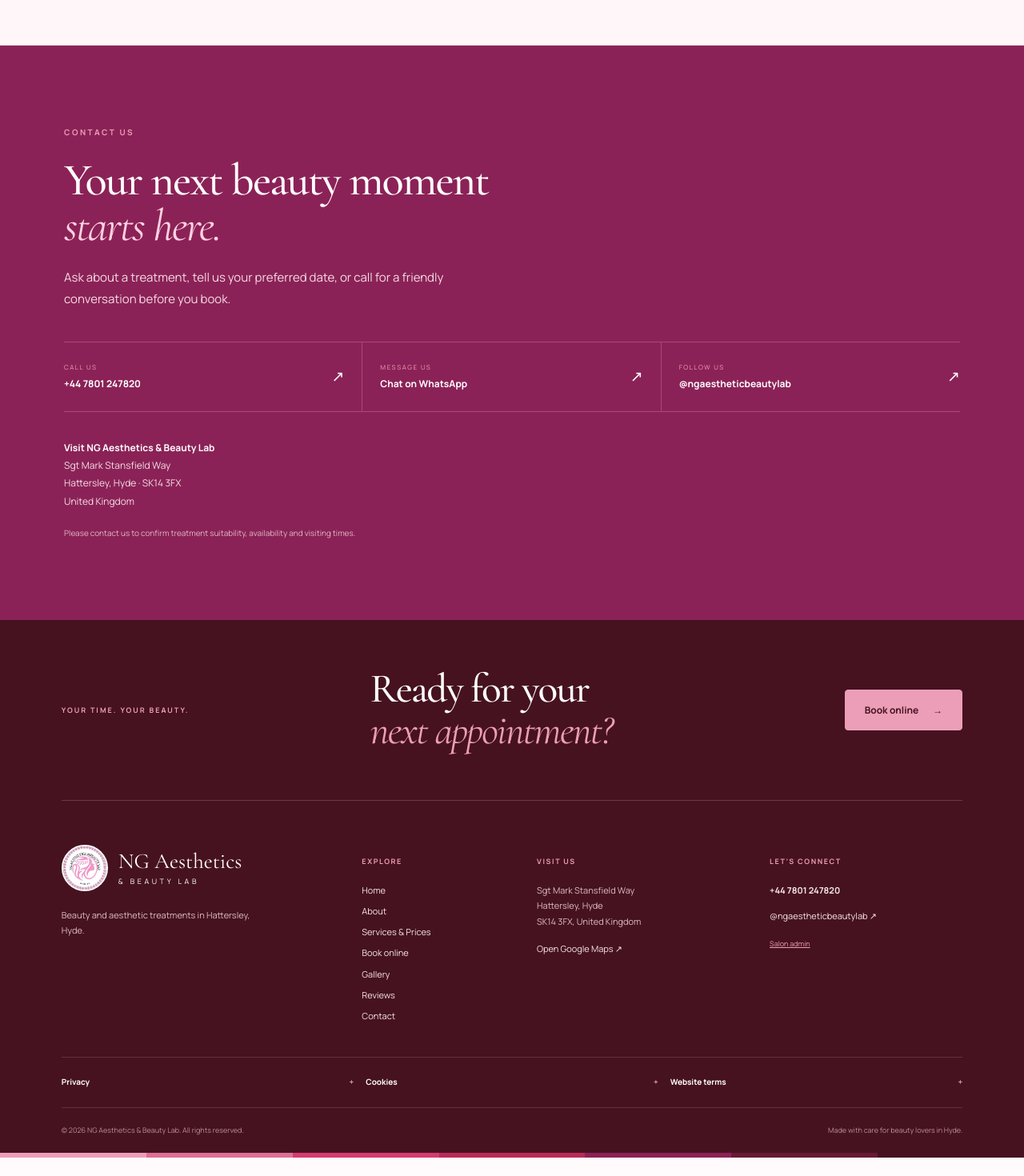
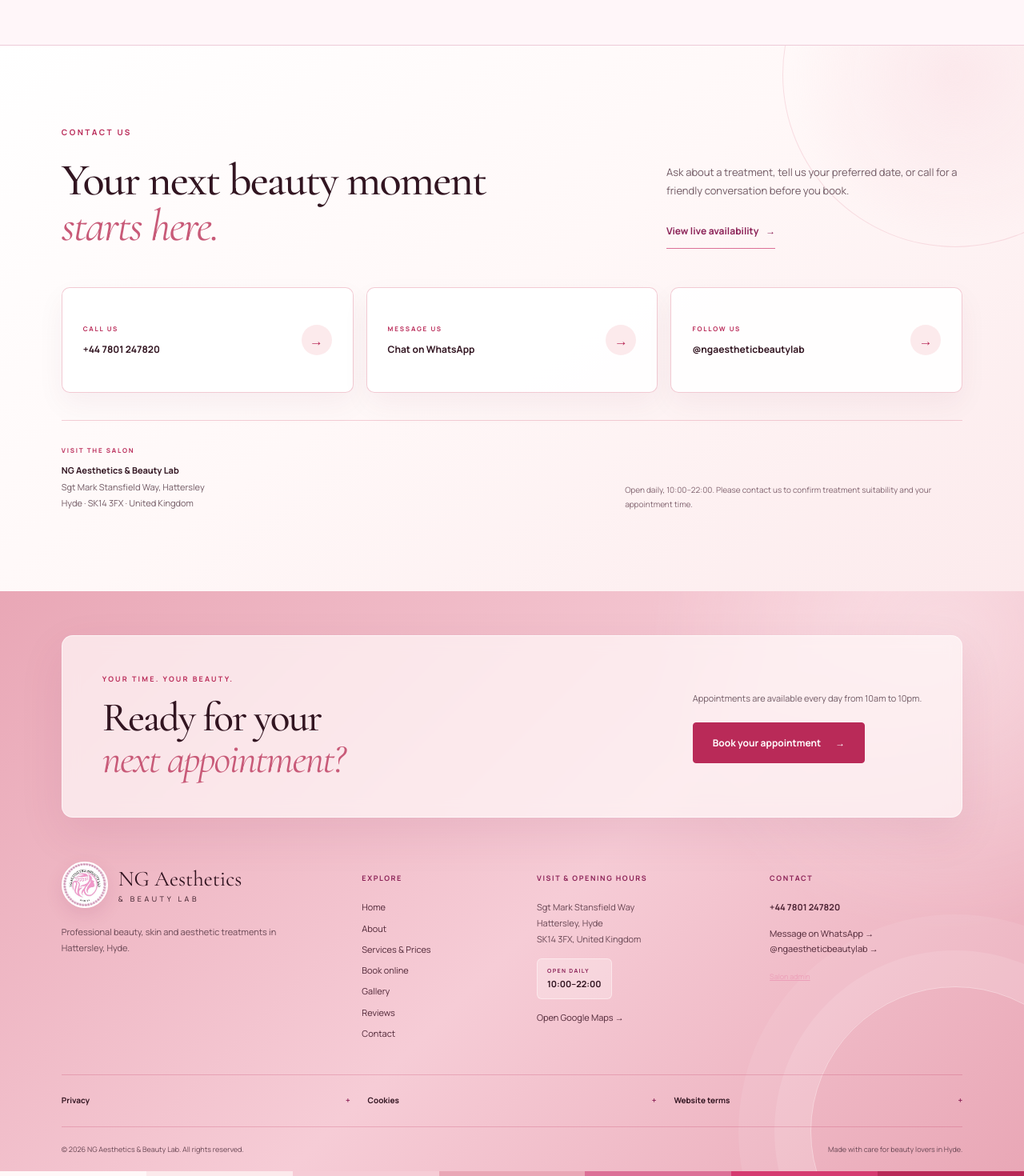
Before and after one commit to chandima131/NGAEsthatic-Beauty-Salon, a React (Vite) app: page / in a window 1280 px wide. Shown: the part 8673-10143 px from the top of the page at 80% size. Before the commit the page ends 10120 px from the top, so only its background shows below. Built offline with nearby package versions, Linux system fonts and the light colour scheme; no server answers.

Commit message:
Redesign contact and footer in pink

```diff
--- a/app/globals.css
+++ b/app/globals.css
@@ -188,52 +188,62 @@
 .review-capture-note{margin-top:10px;font-size:10px;text-align:center}
 .review-actions{justify-content:center}
 
-.contact-section{background:var(--rose-5);color:#fff}
-.contact-layout{display:block}
-.contact-copy{max-width:1120px;margin:0 auto}
-.contact-copy .eyebrow{color:var(--rose-1)}
-.contact-copy h2{color:#fff}
-.contact-copy h2 em{color:#FFD2E1}
-.contact-copy>p:not(.eyebrow):not(.contact-fineprint){max-width:540px;margin:23px 0;color:#F4DCE5}
-.contact-cards{display:grid;grid-template-columns:repeat(3,minmax(0,1fr));margin:40px 0 34px;border-block:1px solid #EC9EB84d}
-.contact-cards a{display:grid;grid-template-columns:1fr auto;gap:3px 20px;min-width:0;padding:24px 22px;border-right:1px solid #EC9EB84d}
-.contact-cards a:first-child{padding-left:0}
-.contact-cards a:last-child{padding-right:0;border-right:0}
-.contact-cards small{color:var(--rose-1);font-size:8px;letter-spacing:1.6px}
-.contact-cards strong{font-size:12px}
-.contact-cards span{grid-area:1/2/3;align-self:center;font-size:19px}
-.contact-copy address{margin-top:30px;color:#F5DDE6;font-size:12px;font-style:normal;line-height:1.85}
-.contact-copy address strong{color:#fff}
-.contact-fineprint{margin-top:20px;color:#DDB8C6;font-size:10px}
+.contact-section{position:relative;overflow:hidden;background:linear-gradient(145deg,#FFF 0%,#FFF8F8 48%,#FCEAEC 100%);color:var(--ink)}
+.contact-section::before{position:absolute;top:-180px;right:-130px;width:430px;height:430px;border:1px solid #E9A7B655;border-radius:50%;background:radial-gradient(circle,#F6CCD650 0,transparent 68%);content:"";pointer-events:none}
+.contact-layout{position:relative;z-index:1;display:block}
+.contact-copy{max-width:1180px;margin:0 auto}
+.contact-head{display:grid;grid-template-columns:minmax(0,1.15fr) minmax(280px,.65fr);align-items:end;gap:9%}
+.contact-head .eyebrow{color:var(--rose-4)}
+.contact-head h2{color:var(--ink)}
+.contact-head h2 em{color:#C85A78}
+.contact-intro>p{color:#715A64;font-size:13px}
+.contact-intro .text-link{margin-top:18px}
+.contact-cards{display:grid;grid-template-columns:repeat(3,minmax(0,1fr));gap:16px;margin:48px 0 34px}
+.contact-cards a{display:grid;min-width:0;min-height:132px;grid-template-columns:1fr auto;align-content:center;gap:8px 20px;padding:25px 26px;border:1px solid #E9A7B699;border-radius:10px;background:#FFFFFFE8;box-shadow:0 14px 35px #6919360d;transition:border-color .2s,box-shadow .2s,transform .2s}
+.contact-cards a:hover{border-color:#DC7097;box-shadow:0 18px 42px #B92A581a;transform:translateY(-3px)}
+.contact-cards small{color:#B92A58;font-size:8px;font-weight:700;letter-spacing:1.8px}
+.contact-cards strong{color:var(--ink);font-size:12px}
+.contact-cards span{display:grid;width:38px;height:38px;grid-area:1/2/3;align-self:center;place-items:center;border-radius:50%;background:#FCEAEC;color:#B92A58;font-size:17px}
+.contact-visit{display:grid;grid-template-columns:1fr minmax(280px,.7fr);align-items:end;gap:9%;padding-top:30px;border-top:1px solid #E9A7B688}
+.contact-copy address{margin:0;color:#715A64;font-size:11px;font-style:normal;line-height:1.85}
+.contact-copy address small{display:block;margin-bottom:7px;color:#B92A58;font-size:8px;font-weight:700;letter-spacing:1.8px}
+.contact-copy address strong{color:var(--ink)}
+.contact-fineprint{color:#80636F;font-size:10px}
 
-.footer{position:relative;overflow:hidden;padding:0 6% 18px;background:var(--rose-7);color:#fff}
-.footer-lead{display:grid;grid-template-columns:1fr 1.6fr auto;align-items:center;gap:40px;padding:60px 0;border-bottom:1px solid #EC9EB840}
-.footer-lead>p{color:var(--rose-1);font-size:9px;font-weight:700;letter-spacing:2px}
-.footer-lead h2{color:#fff;font-size:clamp(38px,4vw,56px)}
-.footer-lead h2 em{color:var(--rose-1)}
-.button-pale{border-color:var(--rose-1);background:var(--rose-1);color:var(--rose-7)}
-.button-pale:hover{border-color:#fff;background:#fff;color:var(--rose-7)}
-.footer-grid{display:grid;grid-template-columns:1.35fr .7fr 1fr 1fr;gap:50px;padding:55px 0 42px}
-.footer .brand img{border-color:#fff}
-.footer .brand>span{color:#fff}
-.footer-brand>p{max-width:245px;margin-top:20px;color:#DDBBC7;font-size:11px}
-.footer h3{margin:14px 0 20px;color:var(--rose-1);font:700 9px 'Manrope',sans-serif;letter-spacing:1.6px;text-transform:uppercase}
+.footer{position:relative;overflow:hidden;padding:1px 6% 18px;background:radial-gradient(circle at 92% 8%,#FFF8F866 0,transparent 27%),linear-gradient(135deg,#E9A7B6 0%,#F6CCD6 54%,#E9A7B6 100%);color:var(--ink)}
+.footer::before{position:absolute;right:-95px;bottom:-125px;width:360px;height:360px;border:1px solid #FFF8F877;border-radius:50%;box-shadow:0 0 0 45px #FFF8F81c,0 0 0 90px #FFF8F814;content:"";pointer-events:none}
+.footer-lead{position:relative;display:grid;grid-template-columns:1.15fr .85fr;align-items:center;gap:70px;margin:54px 0 0;padding:46px 50px;border:1px solid #FFFFFF99;border-radius:14px;background:#FFF8F8B8;box-shadow:0 20px 55px #8B225718;backdrop-filter:blur(10px)}
+.footer-kicker{margin-bottom:14px;color:#B92A58;font-size:9px;font-weight:700;letter-spacing:2.2px}
+.footer-lead h2{color:var(--ink);font-size:clamp(38px,4vw,56px)}
+.footer-lead h2 em{color:#C85A78}
+.footer-lead-action{justify-self:end;max-width:360px}
+.footer-lead-action p{margin-bottom:20px;color:#715A64;font-size:11px}
+.button-pale{border-color:#B92A58;background:#B92A58;color:#fff}
+.button-pale:hover{border-color:#A72D58;background:#A72D58;color:#fff}
+.footer-grid{position:relative;display:grid;grid-template-columns:1.35fr .7fr 1fr 1fr;gap:50px;padding:55px 0 42px}
+.footer .brand img{border-color:#fff;box-shadow:0 8px 22px #8B22571f}
+.footer .brand>span{color:var(--ink)}
+.footer-brand>p{max-width:270px;margin-top:20px;color:#694754;font-size:11px}
+.footer h3{margin:14px 0 20px;color:#8B2257;font:700 9px 'Manrope',sans-serif;letter-spacing:1.6px;text-transform:uppercase}
 .footer-links{display:flex;align-items:flex-start;flex-direction:column;gap:7px}
-.footer-grid a:not(.brand){display:block;color:#F6E4EA;font-size:11px}
-.footer-grid a:not(.brand):hover{color:var(--rose-1)}
-.footer-grid address{margin-bottom:14px;color:#DDBBC7;font-size:11px;font-style:normal;line-height:1.8}
+.footer-grid a:not(.brand){display:block;color:#4F2636;font-size:11px}
+.footer-grid a:not(.brand):hover{color:#fff}
+.footer-grid address{margin-bottom:14px;color:#694754;font-size:11px;font-style:normal;line-height:1.8}
 .footer-phone{margin-bottom:13px;font-weight:700}
-.footer-info{display:grid;grid-template-columns:repeat(3,1fr);gap:15px;padding:22px 0;border-block:1px solid #EC9EB833}
+.footer-hours{display:grid;width:max-content;margin:0 0 13px;padding:9px 12px;border:1px solid #FFF8F888;border-radius:6px;background:#FFF8F84d}
+.footer-hours span{color:#8B2257;font-size:7px;font-weight:700;letter-spacing:1.4px}
+.footer-hours strong{color:var(--ink);font-size:11px}
+.footer-info{position:relative;display:grid;grid-template-columns:repeat(3,1fr);gap:22px;padding:23px 0;border-block:1px solid #B92A5838}
 .footer-info details{min-width:0}
-.footer-info summary{cursor:pointer;list-style:none;color:#fff;font-size:10px;font-weight:700}
+.footer-info summary{cursor:pointer;list-style:none;color:var(--ink);font-size:10px;font-weight:700}
 .footer-info summary::-webkit-details-marker{display:none}
-.footer-info summary:after{content:'+';float:right;color:var(--rose-1)}
-.footer-info details[open] summary:after{content:'−'}
-.footer-info p{padding-top:13px;color:#DDBBC7;font-size:9px;line-height:1.7}
-.footer-bottom{display:flex;justify-content:space-between;gap:20px;padding:20px 0 8px}
-.footer-bottom p{color:#B98C9D;font-size:9px}
+.footer-info summary:after{content:'+';float:right;color:#8B2257}
+.footer-info details[open] summary:after{content:'-'}
+.footer-info p{padding-top:13px;color:#694754;font-size:9px;line-height:1.7}
+.footer-bottom{position:relative;display:flex;justify-content:space-between;gap:20px;padding:20px 0 8px}
+.footer-bottom p{color:#694754;font-size:9px}
 .shade-strip{position:absolute;right:0;bottom:0;left:0;display:grid;height:6px;grid-template-columns:repeat(7,1fr)}
-.shade-strip i:nth-child(1){background:var(--rose-1)}.shade-strip i:nth-child(2){background:var(--rose-2)}.shade-strip i:nth-child(3){background:var(--rose-3)}.shade-strip i:nth-child(4){background:var(--rose-4)}.shade-strip i:nth-child(5){background:var(--rose-5)}.shade-strip i:nth-child(6){background:var(--rose-6)}.shade-strip i:nth-child(7){background:var(--rose-7)}
+.shade-strip i:nth-child(1){background:#FFF8F8}.shade-strip i:nth-child(2){background:#FCEAEC}.shade-strip i:nth-child(3){background:#F6CCD6}.shade-strip i:nth-child(4){background:#E9A7B6}.shade-strip i:nth-child(5){background:#DC7097}.shade-strip i:nth-child(6){background:#D53B70}.shade-strip i:nth-child(7){background:#B92A58}
 .whatsapp-float{position:fixed;right:18px;bottom:18px;z-index:25;display:flex;min-height:48px;align-items:center;gap:9px;padding:9px 16px;border:1px solid #DCE7E1;border-radius:28px;background:#fff;color:#195940;font-size:10px;font-weight:700;box-shadow:0 8px 28px #46121f29}
 .not-found{min-height:70vh;padding:100px 6%;text-align:center}
 .not-found>p:not(.eyebrow){margin:24px 0}
@@ -241,7 +251,7 @@
 @media(max-width:1100px){
   .nav{gap:14px}.nav>a:not(.button){font-size:10px}.hero-copy{padding-left:6%}
   .price-category summary{font-size:25px}.footer-grid{grid-template-columns:1fr 1fr}
-  .footer-lead{grid-template-columns:1fr 1.6fr}.footer-lead .button{grid-column:2;justify-self:start}
+  .footer-lead{grid-template-columns:1.05fr .95fr;gap:42px}
 }
 @media(max-width:900px){
   html{scroll-padding-top:104px}section[id]{scroll-margin-top:104px}
@@ -272,11 +282,9 @@
   .treatment-gallery-card figcaption{padding:14px 16px}.gallery-note{font-size:9px}
   .location-section{padding:55px 6%}.location-layout{grid-template-columns:1fr}.location-copy{padding:40px 28px}.location-copy h2{font-size:47px}.location-map,.location-map iframe{height:390px;min-height:390px}
   .review-track{grid-auto-columns:100%}.google-reviews .section{padding-block:70px}.google-review-card{padding:22px}.review-actions{align-items:stretch;flex-direction:column}.review-actions .button{width:100%}
-  .contact-cards{grid-template-columns:1fr}
-  .contact-cards a,.contact-cards a:first-child,.contact-cards a:last-child{padding:18px 0;border-right:0;border-bottom:1px solid #EC9EB84d}
-  .contact-cards a:last-child{border-bottom:0}
-  .footer{padding-inline:6%}.footer-lead{grid-template-columns:1fr;gap:18px;padding:48px 0}.footer-lead .button{grid-column:auto;justify-self:start}
-  .footer-grid{grid-template-columns:1fr 1fr;gap:30px 22px;padding:40px 0}.footer-brand{grid-column:1/-1}.footer-info{grid-template-columns:1fr;gap:0}.footer-info details{padding:13px 0;border-bottom:1px solid #EC9EB822}.footer-info details:last-child{border:0}
+  .contact-head,.contact-visit{grid-template-columns:1fr;gap:22px}.contact-cards{grid-template-columns:1fr;gap:11px;margin-block:35px}.contact-cards a{min-height:105px;padding:20px}.contact-fineprint{max-width:500px}
+  .footer{padding-inline:6%}.footer-lead{grid-template-columns:1fr;gap:24px;margin-top:34px;padding:32px 25px}.footer-lead-action{justify-self:start}.footer-lead-action p{margin-bottom:16px}
+  .footer-grid{grid-template-columns:1fr;gap:30px;padding:40px 0}.footer-brand{grid-column:auto}.footer-info{grid-template-columns:1fr;gap:0}.footer-info details{padding:13px 0;border-bottom:1px solid #B92A5838}.footer-info details:last-child{border:0}
   .footer-bottom{align-items:flex-start;flex-direction:column;gap:6px;padding-bottom:28px}.whatsapp-float{right:11px;bottom:11px}
 }
 @media(prefers-reduced-motion:reduce){html{scroll-behavior:auto}*,*::before,*::after{animation:none!important;scroll-behavior:auto!important;transition:none!important}}
--- a/app/page.tsx
+++ b/app/page.tsx
@@ -63,16 +63,25 @@
     <section className="contact-section" id="contact" aria-labelledby="contact-title">
       <div className="section contact-layout">
         <div className="contact-copy">
-          <p className="eyebrow">CONTACT US</p>
-          <h2 id="contact-title">Your next beauty moment<br/><em>starts here.</em></h2>
-          <p>Ask about a treatment, tell us your preferred date, or call for a friendly conversation before you book.</p>
+          <div className="contact-head">
+            <div>
+              <p className="eyebrow">CONTACT US</p>
+              <h2 id="contact-title">Your next beauty moment<br/><em>starts here.</em></h2>
+            </div>
+            <div className="contact-intro">
+              <p>Ask about a treatment, tell us your preferred date, or call for a friendly conversation before you book.</p>
+              <a className="text-link" href="#booking">View live availability <span aria-hidden="true">&rarr;</span></a>
+            </div>
+          </div>
           <div className="contact-cards">
-            <a href={business.telephone}><small>CALL US</small><strong>{business.phone}</strong><span aria-hidden="true">↗</span></a>
-            <a href={bookingUrl()}><small>MESSAGE US</small><strong>Chat on WhatsApp</strong><span aria-hidden="true">↗</span></a>
-            <a href={business.instagram} target="_blank" rel="noopener noreferrer"><small>FOLLOW US</small><strong>{business.instagramHandle}</strong><span aria-hidden="true">↗</span></a>
+            <a href={business.telephone}><small>CALL US</small><strong>{business.phone}</strong><span aria-hidden="true">&rarr;</span></a>
+            <a href={bookingUrl()}><small>MESSAGE US</small><strong>Chat on WhatsApp</strong><span aria-hidden="true">&rarr;</span></a>
+            <a href={business.instagram} target="_blank" rel="noopener noreferrer"><small>FOLLOW US</small><strong>{business.instagramHandle}</strong><span aria-hidden="true">&rarr;</span></a>
           </div>
-          <address><strong>Visit NG Aesthetics & Beauty Lab</strong><br/>Sgt Mark Stansfield Way<br/>Hattersley, Hyde · SK14 3FX<br/>United Kingdom</address>
-          <p className="contact-fineprint">Please contact us to confirm treatment suitability, availability and visiting times.</p>
+          <div className="contact-visit">
+            <address><small>VISIT THE SALON</small><strong>NG Aesthetics &amp; Beauty Lab</strong><br/>Sgt Mark Stansfield Way, Hattersley<br/>Hyde &middot; SK14 3FX &middot; United Kingdom</address>
+            <p className="contact-fineprint">Open daily, 10:00&ndash;22:00. Please contact us to confirm treatment suitability and your appointment time.</p>
+          </div>
         </div>
       </div>
     </section>
--- a/components/Site.tsx
+++ b/components/Site.tsx
@@ -46,19 +46,22 @@
 export function Footer() {
   const footerLinks = [['Home','/#home'],['About','/#about'],['Services & Prices','/#services'],['Book online','/#booking'],['Gallery','/#gallery'],['Reviews','/#reviews'],['Contact','/#contact']];
   return <><footer className="footer">
-    <div className="footer-lead"><p>YOUR TIME. YOUR BEAUTY.</p><h2>Ready for your<br/><em>next appointment?</em></h2><a className="button button-pale" href="/#booking">Book online <span aria-hidden="true">→</span></a></div>
+    <div className="footer-lead">
+      <div><p className="footer-kicker">YOUR TIME. YOUR BEAUTY.</p><h2>Ready for your<br/><em>next appointment?</em></h2></div>
+      <div className="footer-lead-action"><p>Appointments are available every day from 10am to 10pm.</p><a className="button button-pale" href="/#booking">Book your appointment <span aria-hidden="true">&rarr;</span></a></div>
+    </div>
     <div className="footer-grid">
-      <div className="footer-brand"><a href="/" className="brand"><img src="/images/logo.jpg" width="68" height="68" alt="NG Aesthetics & Beauty Lab logo"/><span>NG Aesthetics<small>& BEAUTY LAB</small></span></a><p>Beauty and aesthetic treatments in Hattersley, Hyde.</p></div>
+      <div className="footer-brand"><a href="/" className="brand"><img src="/images/logo.jpg" width="68" height="68" alt="NG Aesthetics & Beauty Lab logo"/><span>NG Aesthetics<small>&amp; BEAUTY LAB</small></span></a><p>Professional beauty, skin and aesthetic treatments in Hattersley, Hyde.</p></div>
       <div><h3>Explore</h3><nav className="footer-links" aria-label="Footer navigation">{footerLinks.map(([name,url]) => <a href={url} key={url}>{name}</a>)}</nav></div>
-      <div><h3>Visit us</h3><address>Sgt Mark Stansfield Way<br/>Hattersley, Hyde<br/>SK14 3FX, United Kingdom</address><a href={business.mapsUrl} target="_blank" rel="noopener noreferrer">Open Google Maps ↗</a></div>
-      <div><h3>Let’s connect</h3><a className="footer-phone" href={business.telephone}>{business.phone}</a><a href={business.instagram} target="_blank" rel="noopener noreferrer">{business.instagramHandle} ↗</a><a className="admin-link" href="/admin">Salon admin</a></div>
+      <div><h3>Visit &amp; opening hours</h3><address>Sgt Mark Stansfield Way<br/>Hattersley, Hyde<br/>SK14 3FX, United Kingdom</address><p className="footer-hours"><span>OPEN DAILY</span><strong>10:00&ndash;22:00</strong></p><a href={business.mapsUrl} target="_blank" rel="noopener noreferrer">Open Google Maps &rarr;</a></div>
+      <div><h3>Contact</h3><a className="footer-phone" href={business.telephone}>{business.phone}</a><a href={bookingUrl()}>Message on WhatsApp &rarr;</a><a href={business.instagram} target="_blank" rel="noopener noreferrer">{business.instagramHandle} &rarr;</a><a className="admin-link" href="/admin">Salon admin</a></div>
     </div>
     <div className="footer-info" id="privacy">
       <details><summary>Privacy</summary><p>Booking requests and contact details are stored securely so the salon can manage your appointment. The salon uses them only to arrange and administer your booking. Please do not include medical or sensitive information. WhatsApp, Instagram and Google Maps follow their own privacy policies.</p></details>
       <details><summary>Cookies</summary><p>No optional analytics or advertising tools are enabled. Google Maps is embedded in the location section and may set its own cookies. Secure sign-in and essential hosting features may use technical cookies.</p></details>
       <details><summary>Website terms</summary><p>An online request does not confirm an appointment. The salon will contact you to confirm. Treatment availability and prices may change; website descriptions do not promise treatment outcomes.</p></details>
     </div>
-    <div className="footer-bottom"><p>© {new Date().getFullYear()} {business.name}. All rights reserved.</p><p>Made with care for beauty lovers in Hyde.</p></div>
+    <div className="footer-bottom"><p>&copy; {new Date().getFullYear()} {business.name}. All rights reserved.</p><p>Made with care for beauty lovers in Hyde.</p></div>
     <div className="shade-strip" aria-hidden="true"><i/><i/><i/><i/><i/><i/><i/></div>
   </footer>
   <a className="whatsapp-float" href={bookingUrl()} aria-label="Enquire on WhatsApp"><img src="/images/whatsapp.svg" alt="" width="22" height="22"/><span>WhatsApp</span></a></>;
```
Also changed, not shown: scripts/check-site.mjs (+7 -0 lines).
